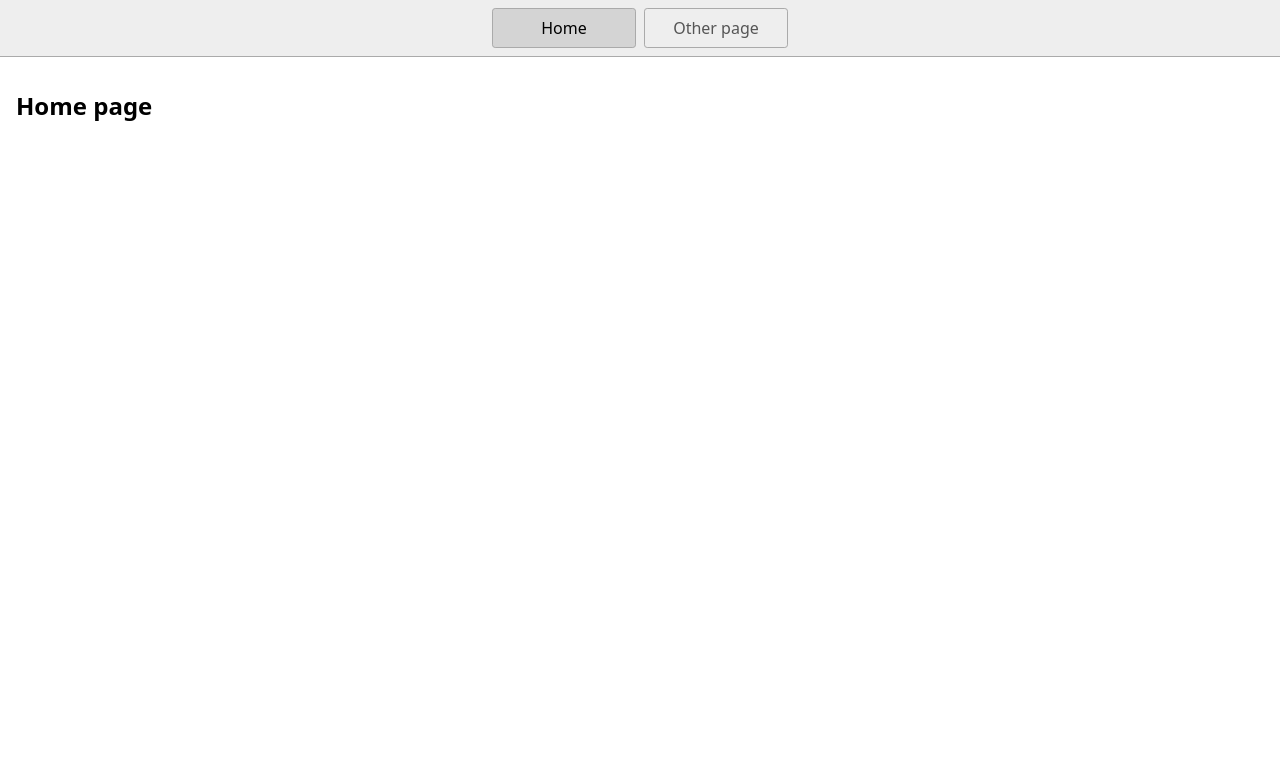
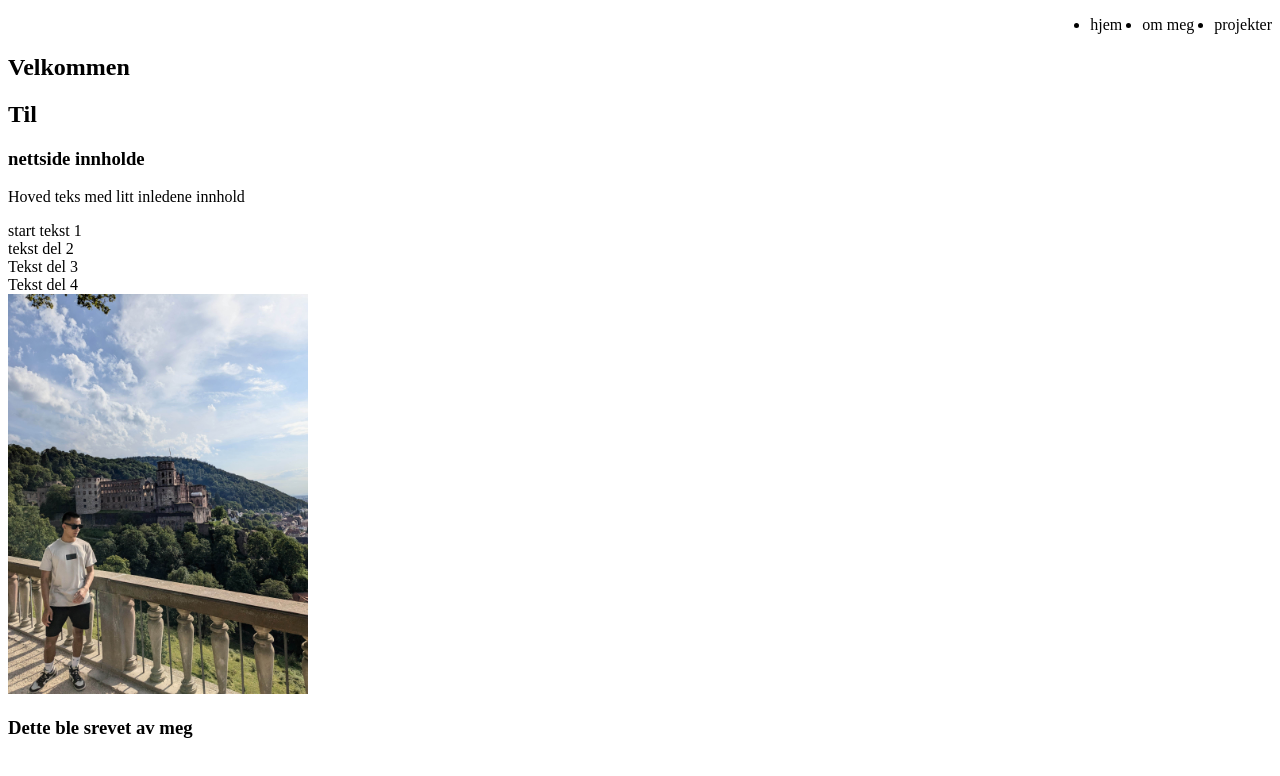
Before and after one commit to ryankodelofte/Html_oppgave1, a website: page index.html in a window 1280 px wide. Drawn offline with Linux system fonts and the light colour scheme.

Commit message:
oppgave ferdig

```diff
--- a/index.html
+++ b/index.html
@@ -1,23 +1,44 @@
 <!DOCTYPE html>
 <html lang="en">
   <head>
-    <title>Home</title>
+    <title>Other page</title>
     <meta charset="UTF-8" />
     <meta name="viewport" content="width=device-width" />
-    <!--
-      Need a visual blank slate?
-      Remove all code in `styles.css`!
-    -->
     <link rel="stylesheet" href="styles.css" />
     <script type="module" src="script.js"></script>
   </head>
   <body>
-    <nav>
-      <a href="/" aria-current="page">Home</a>
-      <a href="/page2.html">Other page</a>
-    </nav>
-    <main>
-      <h1>Home page</h1>
-    </main>
+    <header>
+        <nav>
+          <ul>
+            <li>hjem</li>
+            <li> om meg</li>
+            <li>projekter</li>
+          </ul>
+       </nav>
+</header>
+<main>
+
+<section>
+  <H1>Velkommen</H1>
+  <h2>Til</h2>
+  <h3> nettside innholde</h3>
+  <p> Hoved teks med litt inledene innhold</p>
+
+  <section> start tekst 1</section>
+
+  <section> tekst del 2</section>
+
+  <section> Tekst del 3</section>
+
+  <section> Tekst del 4</section>
+
+  <main>
+    <img src="Ryan bilde.jpg" alt="Ryan bilde">
+
+    <footer>
+      <!-- Kreditasjon og navigasjon ut av siden -->
+      <h3> Dette ble srevet av meg</h3>
+    </footer>
   </body>
 </html>
--- a/styles.css
+++ b/styles.css
@@ -1,46 +1,9 @@
-* {
-  box-sizing: border-box;
+ul  {
+ display: flex;
+ justify-content: end;
+  gap: 20px;
 }
 
-body {
-  margin: 0;
-  font-family: system-ui, sans-serif;
-  color: black;
-  background-color: white;
+img{
+  width: 300px;
 }
-
-nav {
-  display: flex;
-  flex-wrap: wrap;
-  align-items: center;
-  justify-content: center;
-  padding: 0.5rem;
-  gap: 0.5rem;
-  border-bottom: solid 1px #aaa;
-  background-color: #eee;
-}
-
-nav a {
-  display: inline-block;
-  min-width: 9rem;
-  padding: 0.5rem;
-  border-radius: 0.2rem;
-  border: solid 1px #aaa;
-  text-align: center;
-  text-decoration: none;
-  color: #555;
-}
-
-nav a[aria-current='page'] {
-  color: #000;
-  background-color: #d4d4d4;
-}
-
-main {
-  padding: 1rem;
-}
-
-h1 {
-  font-weight: bold;
-  font-size: 1.5rem;
-}
```
Also changed, not shown: page2.html (deleted, +0 -19 lines), Ryan bilde.jpg (added), 1 other file.
